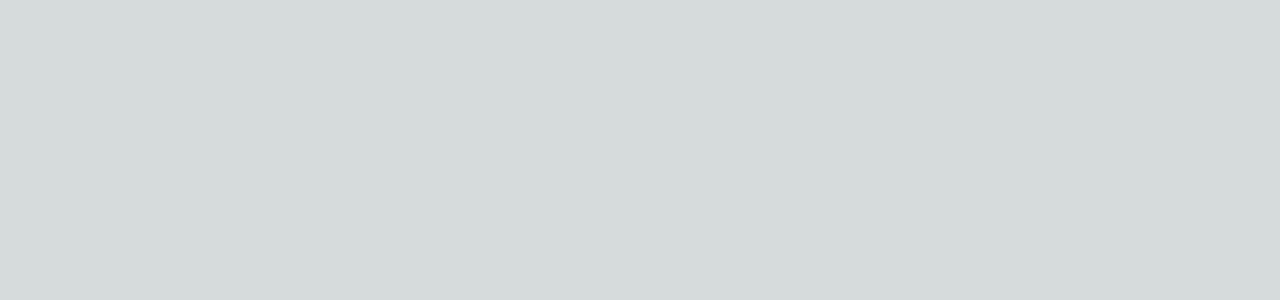
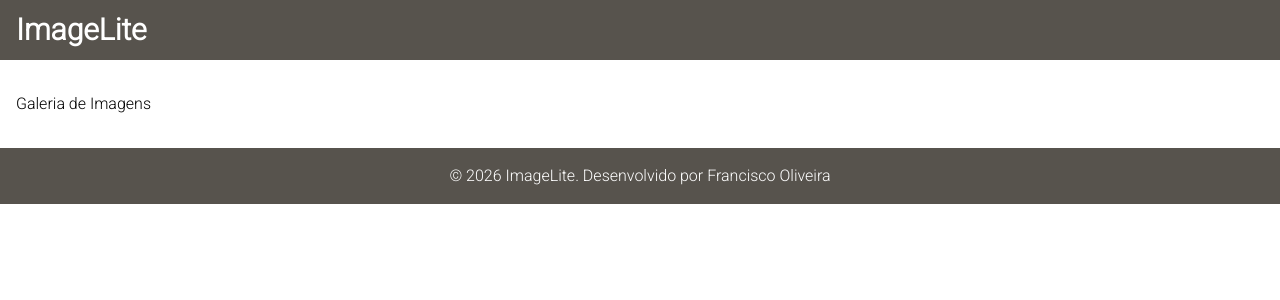
Before and after one commit to CranckThatFranck/imageslite-front, a Next.js app: page / in a window 1280 px wide. Shown: the top 300 px of the page. Built offline with nearby package versions, Linux system fonts and the light colour scheme.

Commit message:
feat: implement gallery page with ImageCard component and update layout with Template

```diff
--- a/src/app/galeria/page.tsx
+++ b/src/app/galeria/page.tsx
@@ -1,22 +1,14 @@
-'use client';
+import { Template } from "@/components";
+import { ImageCard } from "@/components";
 
 export default function GaleriaPage() {
   return (
-    <main className="min-h-screen bg-gray-50 dark:bg-gray-900 py-8">
-      <div className="container mx-auto px-4">
-        <h1 className="text-4xl font-bold text-gray-900 dark:text-white mb-8">
-          Galeria de Imagens
-        </h1>
-
-        {/* Aqui será implementada a galeria */}
-        <div className="grid grid-cols-1 md:grid-cols-2 lg:grid-cols-3 gap-6">
-          <div className="bg-white dark:bg-gray-800 rounded-lg shadow-md p-4">
-            <p className="text-gray-600 dark:text-gray-400">
-              Galeria será carregada aqui...
-            </p>
-          </div>
-        </div>
-      </div>
-    </main>
+    <Template>
+        <section className="grid grid-cols-3 gap-8">
+        <ImageCard nome="Montanha" dataUpload="04/02/2026" tamanho="2mb" src="https://media.istockphoto.com/id/517188688/photo/mountain-landscape.jpg?s=612x612&w=0&k=20&c=A63koPKaCyIwQWOTFBRWXj_PwCrR4cEoOw2S9Q7yVl8="/>
+        <ImageCard src="https://i0.wp.com/picjumbo.com/wp-content/uploads/beautiful-fall-nature-scenery-free-image.jpeg?w=2210&quality=70"/>
+        <ImageCard />
+        </section>
+    </Template>
   );
 }
--- a/src/app/globals.css
+++ b/src/app/globals.css
@@ -6,7 +6,7 @@
   --background-end-rgb: 255, 255, 255;
 }
 
-@media (prefers-color-scheme: dark) {
+@media (prefers-color-scheme: white) {
   :root {
     --foreground-rgb: 255, 255, 255;
     --background-start-rgb: 0, 0, 0;
@@ -16,10 +16,4 @@
 
 body {
   color: rgb(var(--foreground-rgb));
-  background: linear-gradient(
-      to bottom,
-      transparent,
-      rgb(var(--background-end-rgb))
-    )
-    rgb(var(--background-start-rgb));
 }
--- a/src/app/page.tsx
+++ b/src/app/page.tsx
@@ -1,7 +1,9 @@
+import { Template } from "@/components";
+
 export default function Home() {
   return (
-    <>
-
-    </>
-  )
+    <Template>
+      <h1>Galeria de Imagens</h1>
+    </Template>
+  );
 }
--- /dev/null
+++ b/src/components/ImageCard.tsx
@@ -0,0 +1,19 @@
+interface ImageCardProps {
+    nome?: string;
+    tamanho?: string;
+    dataUpload?: string;
+    src?: string;
+}
+
+export const ImageCard: React.FC<ImageCardProps> = (props: ImageCardProps) => {
+    return (
+        <div className="card relative bg-white rounded-md shadow-md transition-transform ease-in duration-300 transform hover:shadow-lg hover:translate-y-2">
+            <img src={props.src} className="h-56 w-full object-cover rounded-t-md" alt=""/>
+            <div className="card-body p-4">
+                <h5 className="text-x1 font-semibold mb-2 text-gray-600">{props.nome}</h5>
+                <p className="text-gray-600">{props.tamanho}</p>
+                <p className="text-gray-600">{props.dataUpload}</p>
+            </div>
+        </div>
+    )
+}
--- a/src/components/PrimeiroComponent.tsx
+++ /dev/null
@@ -1,31 +0,0 @@
-'use client';
-
-import React from "react";
-
-interface PrimeiroComponentProps {
-    mensagem?: string;
-    mensagemDoBotao?: string;
-}
-
-export const PrimeiroComponent: React.FC<PrimeiroComponentProps> = (props: PrimeiroComponentProps) => {
-
-    function handleClick() {
-        alert(props.mensagemDoBotao);
-    }
-
-
-    return (
-        <div>
-            {props.mensagem} {/* { } serve para interpretar o conteúdo como código JavaScript */}
-            <button onClick={handleClick}>Clique-me</button>
-        </div>
-    );
-}
-
-export const ArrowFunction = () => {
-    return (
-        <div>
-            <p>Componente definido como Arrow Function!</p>
-        </div>
-    )
-}
--- /dev/null
+++ b/src/components/Template.tsx
@@ -0,0 +1,35 @@
+interface TemplateProps {
+    children: React.ReactNode;
+}
+
+export const Template: React.FC<TemplateProps> = (props: TemplateProps) => {
+    return (
+        <>
+            <Header />
+            <div className="container mx-auto mt-8 px-4">
+                { props.children }
+            </div>
+            <Footer />
+        </>
+    )
+}
+
+const Header: React.FC = () => {
+    return (
+        <header className="bg-stone-600 text-white py-3">
+            <div className="container mx-auto flex justify-between items-center px-4">
+                <h1 className="text-3xl font-bold">ImageLite</h1>
+            </div>
+        </header>
+    )
+}
+
+const Footer: React.FC = () => {
+    return (
+        <footer className="bg-stone-600 text-white py-4 mt-8">
+            <div className="container mx-auto text-center px-4">
+                <p>&copy; 2026 ImageLite. Desenvolvido por Francisco Oliveira</p>
+            </div>
+        </footer>
+    )
+}
--- /dev/null
+++ b/src/components/index.ts
@@ -0,0 +1,2 @@
+export { Template } from "./Template";
+export { ImageCard } from "./ImageCard";
```
